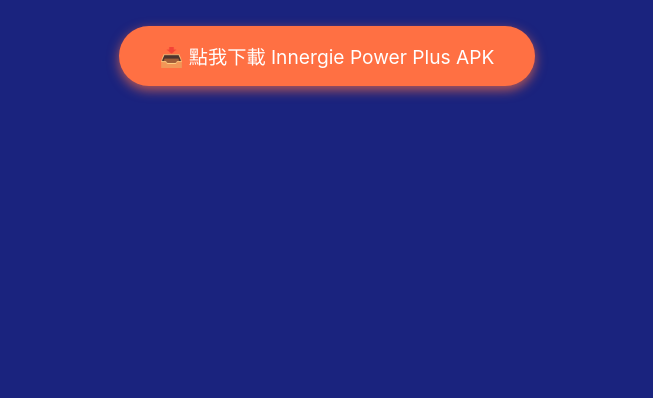
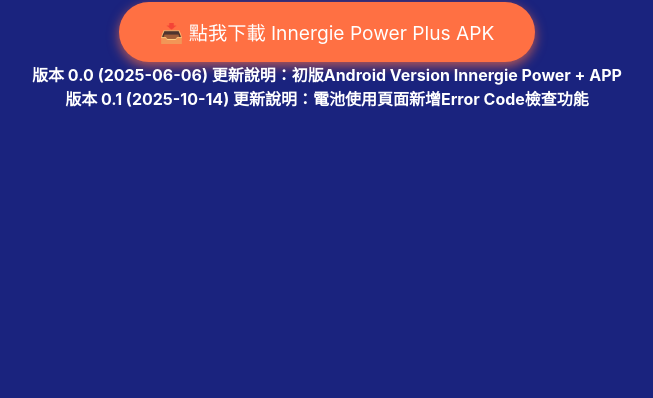
Before and after one commit to Raymond-Wang-delta/Innergie_Power_Plus_Android-, a plain HTML site: page index.html in a window 1280 px wide. Shown: the part 402-800 px from the top of the page, without its empty margins (313-966 px from the left). Drawn offline with Linux system fonts and the light colour scheme.

Commit message:
Release v0.1

```diff
--- a/index.html
+++ b/index.html
@@ -39,6 +39,10 @@
 </head>
 <body>
   <h1>Innergie Power+ APK 下載</h1>
-  <a href="innergie_power_plus_V0.apk" class="download-link" download>📥 點我下載 Innergie Power Plus APK</a>
+  <a href="innergie_power_plus_V1.apk" class="download-link" download>📥 點我下載 Innergie Power Plus APK</a>
+  <div class="release-notes">
+    <strong>版本 0.0 (2025-06-06) 更新說明：初版Android Version Innergie Power + APP</strong><br />
+    <strong>版本 0.1 (2025-10-14) 更新說明：電池使用頁面新增Error Code檢查功能</strong><br />
+  </div>
 </body>
 </html>
```
Also changed, not shown: 1 other file.
